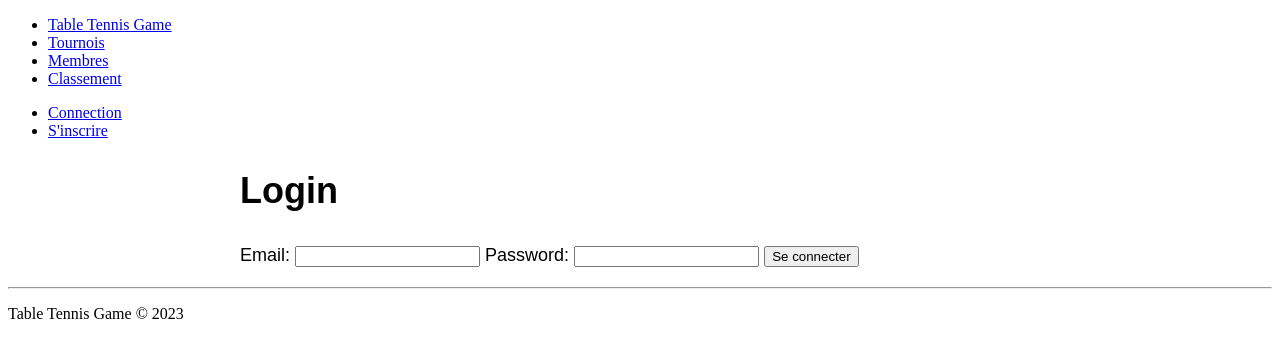
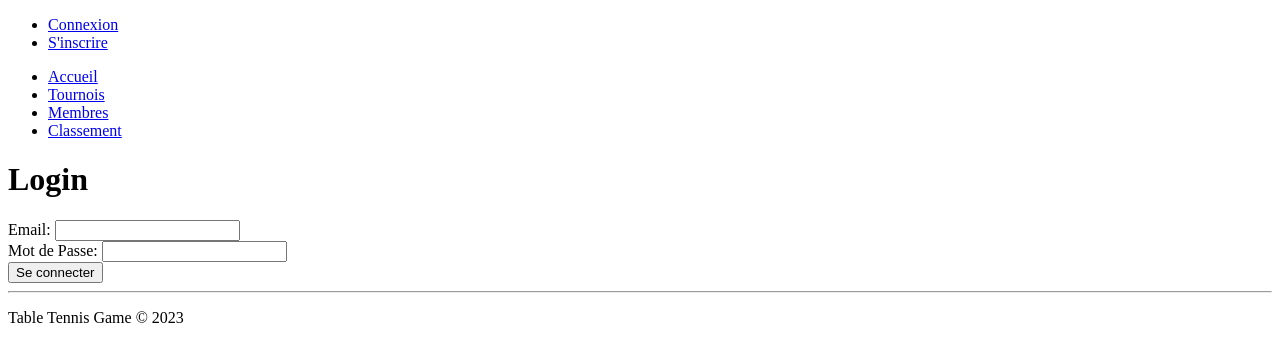
Before and after one commit to stephchris/table-tennis-game-sf, a Symfony app: template templates/login/index.html.twig in a window 1280 px wide. Shown: the top 362 px of the page. Run offline with Twig, Linux system fonts and the light colour scheme; the template is opened without the code that fills it, so the values that code supplies are empty; some libraries are stand-ins or nearby versions.

```diff
--- a/src/Form/UserType.php
+++ b/src/Form/UserType.php
@@ -3,6 +3,7 @@
 namespace App\Form;
 
 use App\Entity\User;
+use DateTimeInterface;
 use Symfony\Component\Form\AbstractType;
 use Symfony\Component\Form\FormBuilderInterface;
 use Symfony\Component\OptionsResolver\OptionsResolver;
--- a/templates/base.html.twig
+++ b/templates/base.html.twig
@@ -17,7 +17,17 @@
 
 
 <body>
+<ul>
+    {# si l'utilisateur est connecté #}
+    {% if app.user %}
+        <li><a href="{{ path('app_logout') }}">Déconnexion</a></li>
 
+    {% else%}
+        <li><a href="{{ path('app_login') }}">Connexion</a></li>
+        <li><a href="{{ path('app_register') }}">S'inscrire</a></li>
+
+    {% endif %}
+</ul>
 
 
 
@@ -25,27 +35,18 @@
             <nav class="h-screen text-3xl font-bold text-lightblue">
                 <ul class="px-12 pt-20">
                     <div class="pb-12">
-                        <li><a href="{{ path('homepage') }}">
-                            Table Tennis Game </a></li>
+                        <li><a href="{{ path('homepage') }}">Accueil </a></li>
                         <li><a href="{{ path('app_tournament_index') }}">Tournois</a></li>
                     </div>
                     <div class="pb-12">
                         <li><a href="{{ path('app_user_index') }}">Membres</a></li>
                     </div>
-                    <li><a href="{{ path('app_user_index') }}">Classement</a></li>
+                    <div class="pb-12">
+                        <li><a href="{{ path('app_user_index') }}">Classement</a></li>
+                    </div>
                 </ul>
 
-                <ul>
-                    {# si l'utilisateur est connecté #}
-                    {% if app.user %}
-                    <li><a href="{{ path('app_logout') }}">Déconnection</a></li>
 
-                    {% else%}
-                    <li><a href="{{ path('app_login') }}">Connection</a></li>
-                    <li><a href="{{ path('app_register') }}">S'inscrire</a></li>
-
-                    {% endif %}
-                </ul>
 
 
 
--- a/templates/default/index.html.twig
+++ b/templates/default/index.html.twig
@@ -3,7 +3,7 @@
 {% block title %}Table Tennis Game{% endblock %}
 
 {% block body %}
-
+    <div class="container mt-8 mr-96">
 <div class="bg-cover h-screen w-screen" style="background-image: url('{{ asset('uploads/bg_table_tennis.jpeg') }}');">
 
     <div class=" flex-row pt-20">
@@ -37,6 +37,7 @@
         </div>
         </div>
         </div>
+    </div>
 </div>
 
 
--- a/templates/login/index.html.twig
+++ b/templates/login/index.html.twig
@@ -3,32 +3,28 @@
 {% block title %}Connection{% endblock %}
 
 {% block body %}
-<style>
-    .example-wrapper { margin: 1em auto; max-width: 800px; width: 95%; font: 18px/1.5 sans-serif; }
-    .example-wrapper code { background: #F5F5F5; padding: 2px 6px; }
-</style>
 
-<div class="example-wrapper">
     {% if error %}
         <div>{{ error.messageKey|trans(error.messageData, 'security') }}</div>
     {% endif %}
 
-    <div class="container">
-        <h1>Login</h1>
+    <div class="container mt-8 mr-96">
+        <h1 class="text-5xl py-16">Login</h1>
 
         <form action="{{ path('app_login') }}" method="post">
             <label for="username">Email:</label>
             <input type="text" id="username" name="_username" value="{{ last_username }}">
-
-            <label for="password">Password:</label>
+            <br>
+            <label for="password">Mot de Passe:</label>
             <input type="password" id="password" name="_password">
 
             {# If you want to control the URL the user is redirected to on success
         <input type="hidden" name="_target_path" value="/account"> #}
             <input type="hidden" name="_csrf_token" value="{{ csrf_token('authenticate') }}">
-
-            <button type="submit">Se connecter</button>
+            <br>
+            <button type="submit" class="text-lg bg-blue rounded-full px-8 py-2 h-10 border-2 uppercase text-white">Se connecter</button>
         </form>
     </div>
-
+</div>
+    </div>
         {% endblock %}
--- a/templates/tournament/index.html.twig
+++ b/templates/tournament/index.html.twig
@@ -3,6 +3,7 @@
 {% block title %}Liste des tournois{% endblock %}
 
 {% block body %}
+
     <div class="bg-white pb-36">
     <h1 class="text-5xl py-16">Tous les tournois</h1>
 
--- a/templates/tournament/show.html.twig
+++ b/templates/tournament/show.html.twig
@@ -4,7 +4,7 @@
 
 {% block body %}
 
-
+    <div class="container mt-8 mr-96">
         <h1 class="text-5xl py-16">{{ tournament.name }}</h1>
 
         <div class="max-w-xl rounded overflow-hidden shadow-lg py-8 ml-8 bg-[#bbd2e1] px-6 py-4">
@@ -57,7 +57,7 @@
                                 {{ include('tournament/_delete_form.html.twig') }}
         </div>
 
-
+    </div>
 
 
     </div>
```
Also changed, not shown: src/DataFixtures/UserFixtures.php (+22 -2 lines), templates/registration/register.html.twig (+6 -2 lines), templates/user/index.html.twig (+12 -9 lines), templates/user/show.html.twig (+6 -20 lines).
